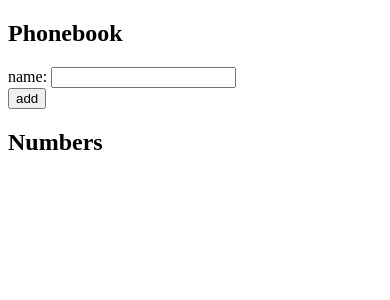
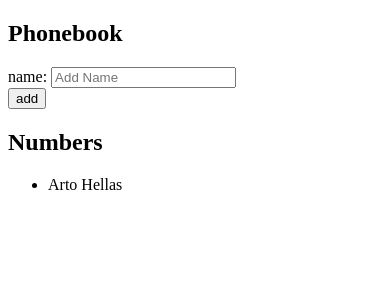
Before and after one commit to SanTheDeveloper/fullstackopen, a React (Vite) app in the folder part2/phonebook/: page / in a window 390 px wide. Shown: the top 300 px of the page. Built offline with nearby package versions, Linux system fonts and the light colour scheme.

Commit message:
feat: implement controlled form to add names to phonebook (exercise 2.6)

```diff
--- a/part2/phonebook/src/App.jsx
+++ b/part2/phonebook/src/App.jsx
@@ -1,21 +1,48 @@
 import { useState } from "react";
 
 const App = () => {
-  const [persons, setPersons] = useState([{ name: "Arto Hellas" }]);
+  const [persons, setPersons] = useState([{ name: "Arto Hellas", id: 1 }]);
   const [newName, setNewName] = useState("");
+
+  const addPerson = (event) => {
+    event.preventDefault();
+
+    if (!newName) return;
+
+    const personObject = {
+      name: newName,
+      id: persons.length + 1,
+    };
+    setPersons([...persons, personObject]);
+    setNewName("");
+  };
+
+  const handlePersonChange = (event) => {
+    setNewName(event.target.value);
+  };
 
   return (
     <div>
       <h2>Phonebook</h2>
-      <form>
+      <form onSubmit={addPerson}>
         <div>
-          name: <input />
+          name:{" "}
+          <input
+            value={newName}
+            onChange={handlePersonChange}
+            placeholder="Add Name"
+          />
         </div>
         <div>
           <button type="submit">add</button>
         </div>
       </form>
       <h2>Numbers</h2>
+      <ul>
+        {persons.map((person) => (
+          <li key={person.id}>{person.name}</li>
+        ))}
+      </ul>
     </div>
   );
 };
```
